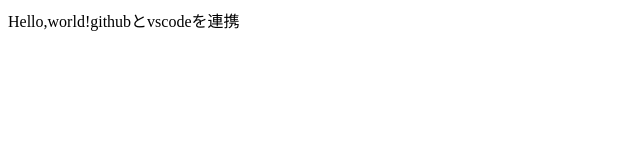
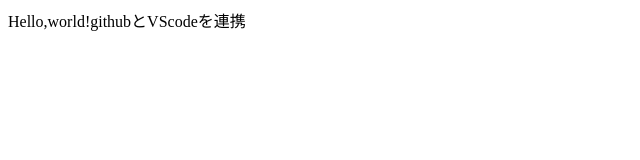
Before and after one commit to edakeiko/test, a plain HTML site: page index.html in a window 1280 px wide. Shown: the full height of the page, 0-640 px from the left. Drawn offline with Linux system fonts and the light colour scheme.

Commit message:
Vの修正

```diff
--- a/index.html
+++ b/index.html
@@ -5,7 +5,7 @@
 		<title>hello</title>
 	</head>
 	<body>
-		Hello,world!githubとvscodeを連携<!DOCTYPE html>
+		Hello,world!githubとVScodeを連携<!DOCTYPE html>
         <html lang="en">
         <head>
             <meta charset="UTF-8">
```
